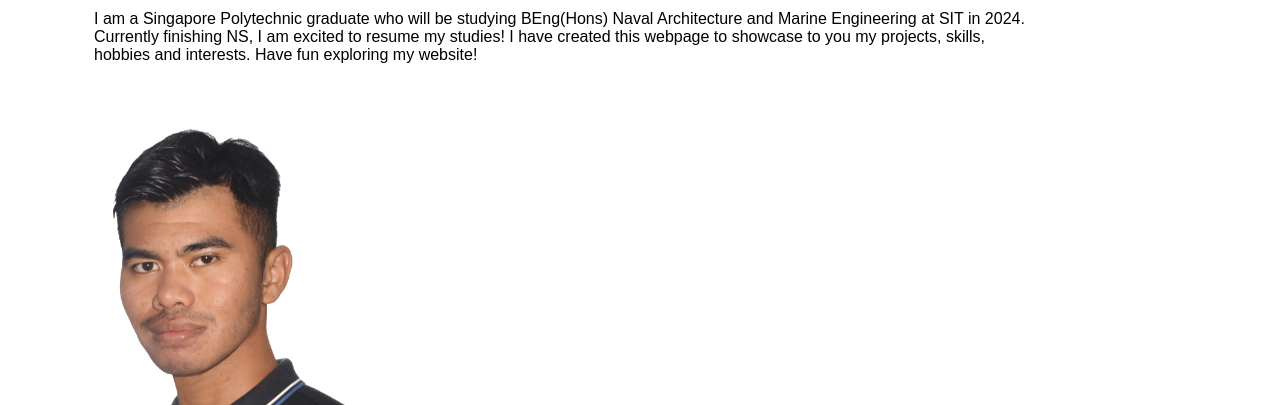
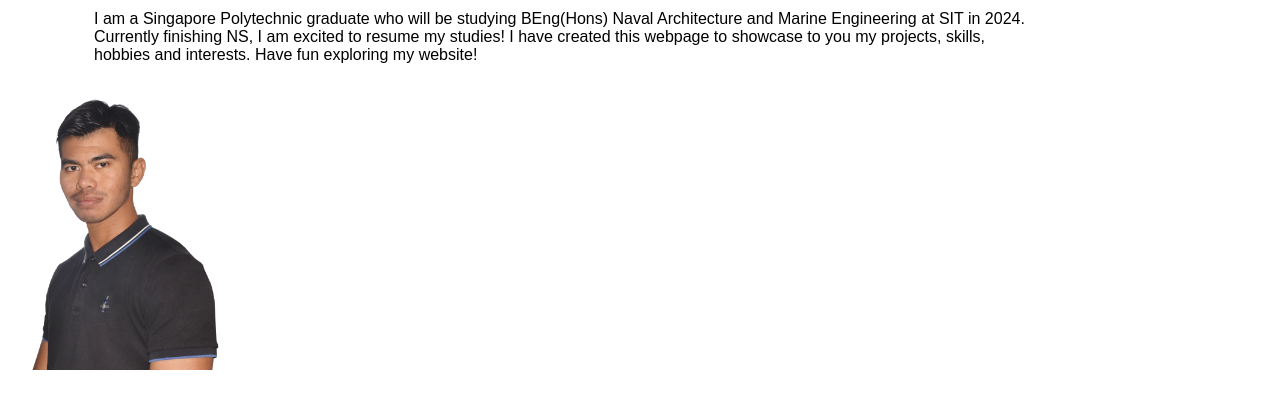
Before and after one commit to Danish-Erhan02/MyPortfolio, a plain HTML site: page index.html in a window 1280 px wide. Shown: the part 395-800 px from the top of the page. Drawn offline with Linux system fonts and the light colour scheme.

Commit message:
Update index.html

```diff
--- a/index.html
+++ b/index.html
@@ -100,7 +100,7 @@ li a:hover:not(.active) {
   </div>
 </div>
 
-<img src="img/sideprofile.jpg" alt="Italian Trulli" height="600">
+<img src="img/sideprofile.jpg" alt="Italian Trulli" height="300">
 
 </body>
 </html>
```
